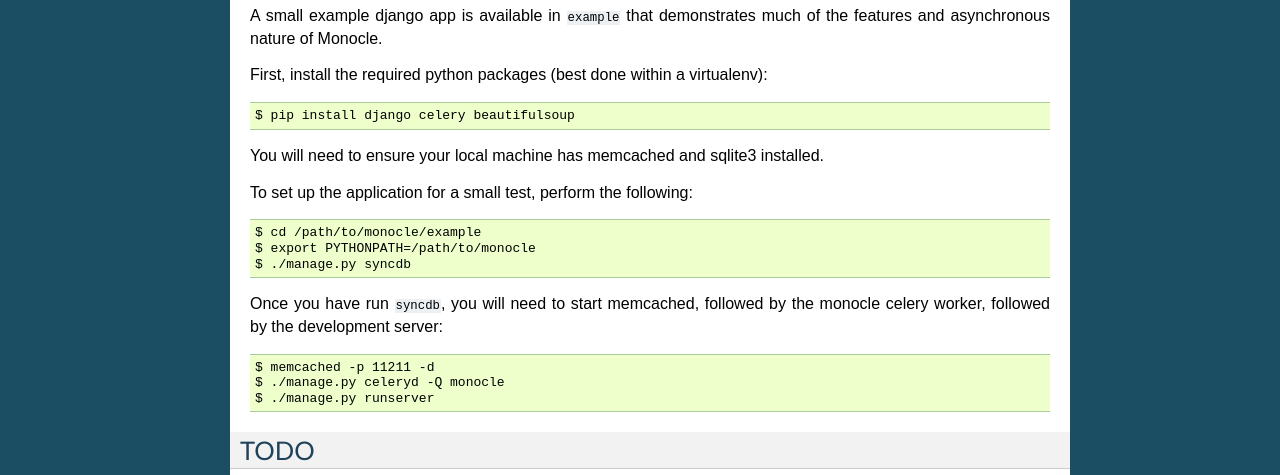
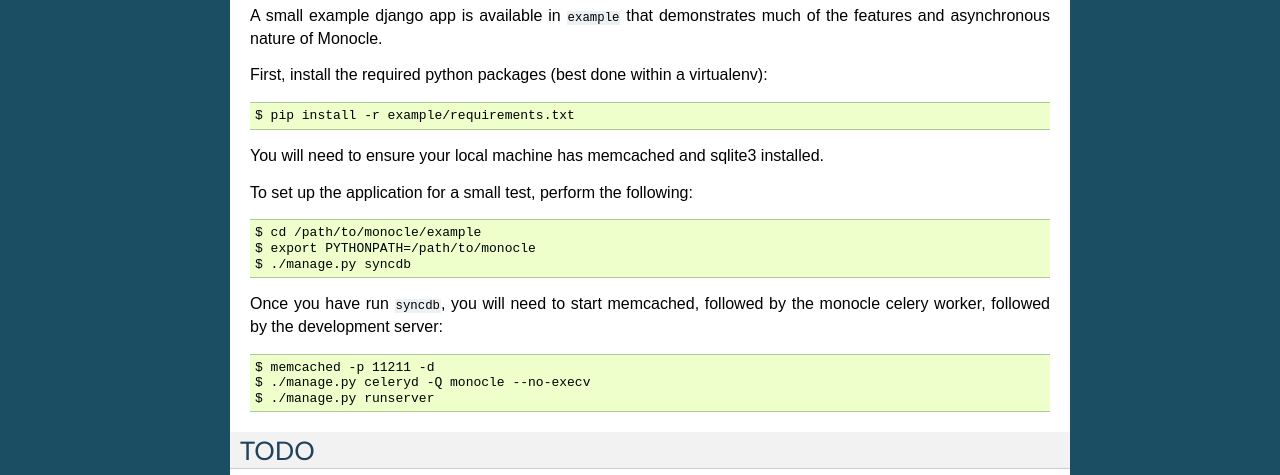
Before and after one commit to shaunduncan/django-monocle, a Sphinx documentation site: the page built from docs/source/index.rst, in a window 1280 px wide. Shown: the part 1019-1494 px from the top of the page. Built offline with Sphinx 7.4.7, drawn with Linux system fonts in a browser that asks for light colours.

Commit message:
Updated docs for example. Packaged requirements for example.

```diff
--- a/docs/source/index.rst
+++ b/docs/source/index.rst
@@ -51,7 +51,7 @@ the features and asynchronous nature of Monocle.
 
 First, install the required python packages (best done within a virtualenv)::
 
-    $ pip install django celery beautifulsoup
+    $ pip install -r example/requirements.txt
 
 You will need to ensure your local machine has memcached and sqlite3 installed.
 
@@ -65,7 +65,7 @@ Once you have run ``syncdb``, you will need to start memcached, followed by the
 celery worker, followed by the development server::
 
     $ memcached -p 11211 -d
-    $ ./manage.py celeryd -Q monocle
+    $ ./manage.py celeryd -Q monocle --no-execv
     $ ./manage.py runserver
 
 
```
Also changed, not shown: 2 other files.
